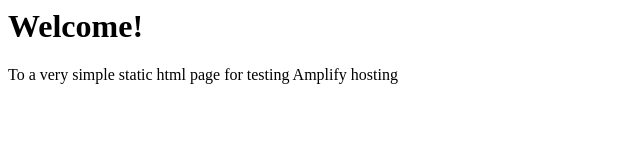
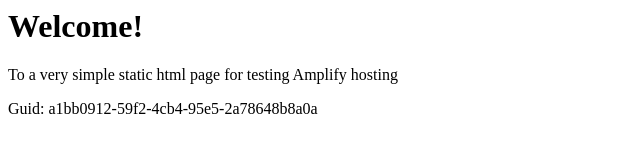
Before and after one commit to aws-aemilia-iad/Github-PR-Commit-Integration-Test-DoNotTouch-v1-gamma-us-east-1, a website: page src/index.html in a window 1280 px wide. Shown: the whole page, without its empty margins (0-640 px from the left). Drawn offline with Linux system fonts and the light colour scheme.

Commit message:
commit from integ tests

```diff
--- a/src/index.html
+++ b/src/index.html
@@ -1,3 +1,5 @@
+
+
 <html lang="en">
 
 <head>
@@ -10,6 +12,6 @@
 <body>
     <h1>Welcome!</h1>
     <p>To a very simple static html page for testing Amplify hosting</p>
-</body>
+    <p>Guid: a1bb0912-59f2-4cb4-95e5-2a78648b8a0a</p></body>
 
 </html>
```
